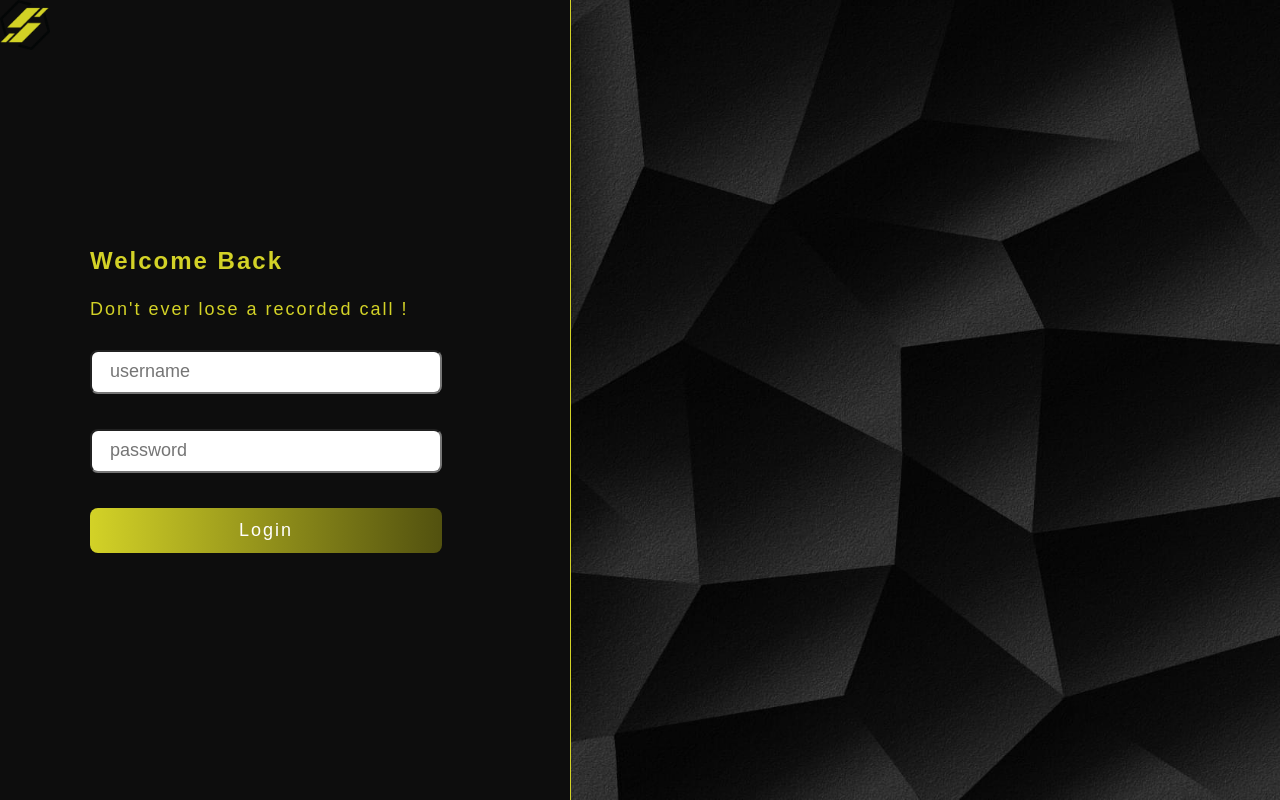
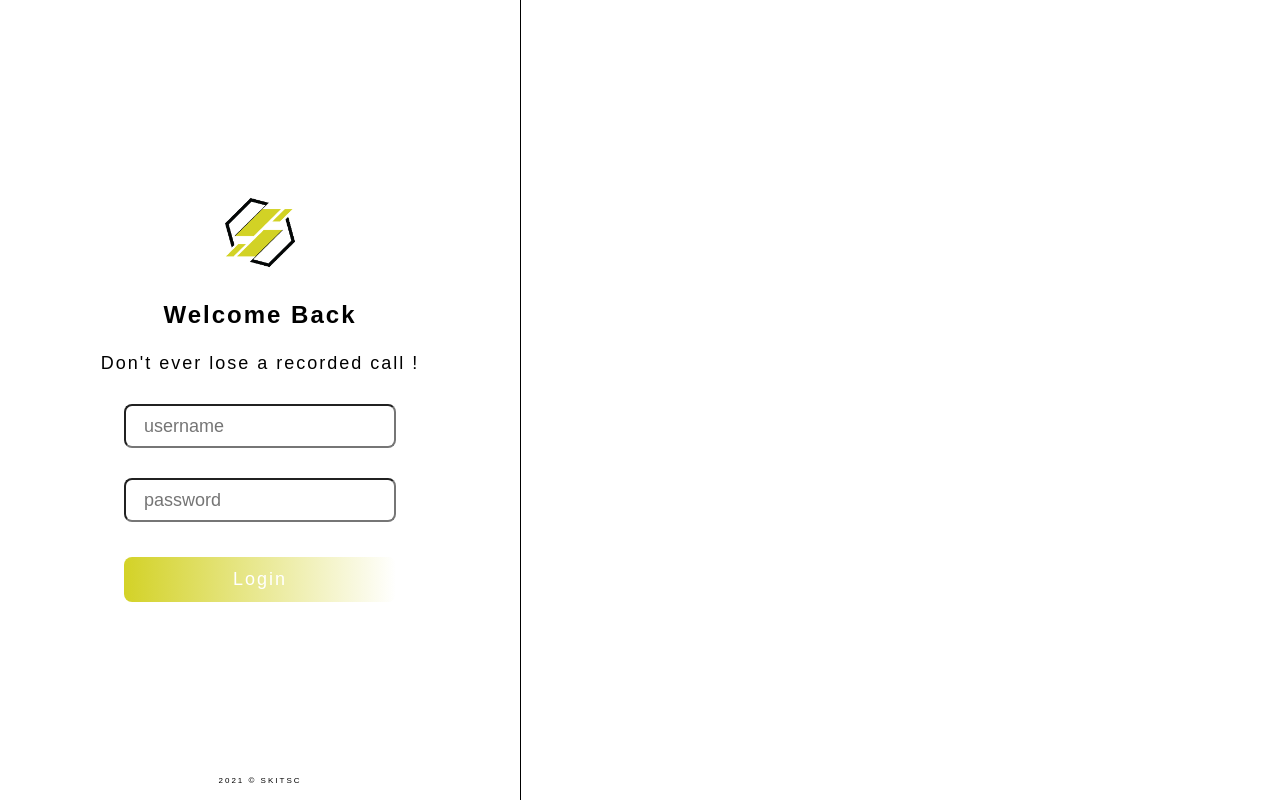
Before and after one commit to SKITSC/recall, a PHP site: page /login.php in a window 1280 px wide. Run offline with PHP 8.4, Linux system fonts and the light colour scheme; data that the repository does not hold is empty.

Commit message:
themify setup

```diff
--- a/public/scss/main.scss
+++ b/public/scss/main.scss
@@ -45,6 +45,19 @@ body {
   display: flex;
   height: 100vh;
 
+  .logo {
+
+    width: 70px;
+    padding-bottom: 30px;
+  }
+
+  .animation {
+    animation-name: move;
+    animation-duration: .4s;
+    animation-fill-mode: both;
+    animation-delay: 2s;
+  }
+
   .a1 {
     animation-delay: 2s;
   }
@@ -71,9 +84,21 @@ body {
 
   .invalid-feedback {
     color: red;
+    font-size: 12px;
+    text-align: center;
+    margin-top: 5px;
   }
 
-  @include themify($themes) {
+
+  .bottom-signature {
+    font-size:8px;
+    position: fixed;
+    bottom: 15px;
+  }
+
+
+    @include themify($themes) {
+
       background-color: themed('secondary');
       color: themed('primary');
 
@@ -88,6 +113,7 @@ body {
         animation-fill-mode: both;
         animation-delay: 1s;
         border-right: 1px solid themed('primary');
+        align-items: center;
       }
 
       .right {
@@ -101,6 +127,10 @@ body {
         background-attachment: fixed;
       }
 
+      .header {
+        text-align: center;
+      }
+
       .header > h2 {
         margin: 0;
         color: themed('primary');
@@ -110,7 +140,7 @@ body {
         font-weight: normal;
         font-size: 18px;
         color: themed('primary');
-        margin-bottom: 0px;
+        margin-bottom: 15px;
       }
 
       .form {
@@ -133,22 +163,24 @@ body {
         padding: 0 18px;
         outline: 0;
         transition: .2s;
-        margin-top: 30px;
-        margin-bottom:5px;
+        margin-top: 15px;
+        margin-bottom: 5px;
         border-radius: 8px;
         font-size: 18px;
+        color:black;
       }
 
       .form-field:focus {
         border-color: themed('primary');
+        box-shadow: 0px 0px 20px 0px themed('primary');
       }
 
       .form > .login-button {
         padding: 12px 10px;
         border: none;
-        background: linear-gradient(to right, themed('primary') 0%, darken(themed('primary'), 30%) 100%);
-        margin-top: 30px;
-        color: white;
+        background: linear-gradient(to right, themed('buttons') 0%, darken(themed('secondary'), 0%) 100%);
+        margin-top: 25px;
+        color: themed('secondary');
         font-size:18px;
         letter-spacing: 2px;
         transition: 0.2s;
@@ -160,11 +192,81 @@ body {
         box-shadow: 0px 0px 20px 0px themed('primary');
       }
 
-      .animation {
-        animation-name: move;
-        animation-duration: .4s;
-        animation-fill-mode: both;
-        animation-delay: 2s;
+      .copyright {
+        font-size: 8px;
+        color: themed('primary');
+        text-align: center;
+        margin-top:5px;
+      }
+
+      .copyright > a {
+        color: themed('primary');
+        text-decoration: none;
+        &:hover {
+          color:themed('complementary');
+        }
       }
   }
 }
+
+/* Menu */
+
+.menu-container {
+
+  .menu-nav {
+    overflow: hidden;
+  }
+
+  .menu-nav .icon {
+    display: none;
+  }
+
+  @include themify($themes) {
+
+    .menu-nav {
+      background-color: themed('primary');
+    }
+
+    .menu-nav a {
+      float: left;
+      color: themed('secondary');
+      text-align: center;
+      padding: 14px 16px;
+      text-decoration: none;
+      font-size: 17px;
+    }
+
+    .menu-nav a:hover {
+      background-color: themed('complementary');
+      color: black;
+    }
+
+    .menu-nav a.active {
+      background-color: themed('third');
+      color: red;
+    }
+  }
+
+  @media screen and (max-width: 600px) {
+    .menu-nav a:not(:first-child) {display: none;}
+    .menu-nav a.icon {
+      float: right;
+      display: block;
+    }
+  }
+
+  @media screen and (max-width: 600px) {
+    .menu-nav.responsive {position: relative;}
+    .menu-nav.responsive a.icon {
+      position: absolute;
+      right: 0;
+      top: 0;
+    }
+
+    .menu-nav.responsive a {
+      float: none;
+      display: block;
+      text-align: left;
+    }
+  }
+}
--- a/public/scss/themes.scss
+++ b/public/scss/themes.scss
@@ -1,9 +1,10 @@
 $themes: (
     skitsc-theme: (
-        primary: #d3d227,
-        secondary: #0d0d0d,
+        primary: black,
+        secondary: white,
         third: #d0d0d0,
-        complementary: #2728d3
+        buttons: #d3d227,
+        complementary: blue
     )
 );
 
--- a/templates/dashboard.twig
+++ b/templates/dashboard.twig
@@ -1,3 +1,5 @@
+{% set page = 'dashboard' %}
+
 {% extends 'layout.twig' %}
 
 {% block content %}
--- a/templates/head.twig
+++ b/templates/head.twig
@@ -9,5 +9,8 @@
     <!-- theme -->
     <link rel="stylesheet" href="static/css/main.min.css">
 
+    <!-- font-awesome -->
+    <link rel="stylesheet" href="https://cdnjs.cloudflare.com/ajax/libs/font-awesome/4.7.0/css/font-awesome.min.css">
+
     <title>Plivo Backer</title>
 </head>
--- a/templates/layout.twig
+++ b/templates/layout.twig
@@ -5,8 +5,10 @@
 
 {% include 'head.twig' %}
 
+{% set theme = 'theme-skitsc-theme' %}
+
 <!-- body -->
-<body class="skitsc-theme">
+<body class="{{ theme }}">
 
     {% include 'menu.twig' %}
 
--- a/templates/login.twig
+++ b/templates/login.twig
@@ -2,29 +2,33 @@
 <html xmlns="http://www.w3.org/1999/xhtml" lang="en">
 
 {% include 'head.twig' %}
+
 {% set theme = 'theme-skitsc-theme' %}
 
 <body class="{{ theme }}">
 
-    {{ login_err }}
-
     <div class="login-container">
-
-        <div class="logo">
-            <img width="50" src="static/img/logo.png"/>
-        </div>
         <div class="left">
+            <div class="animation a1 logo">
+                <img width="70px" src="static/img/logo.png"/>
+            </div>
             <div class="header">
             <h2 class="animation a1">Welcome Back</h2>
             <h4 class="animation a2">Don't ever lose a recorded call !</h4>
         </div>
         <form class="form" action="login.php" method="post">
             <input type="text" name="username" class="form-field animation a3" value="{{ username }}" placeholder="username">
-            <span class="invalid-feedback animation a4">{{ username_err }}</span>
+            <span class="invalid-feedback animation a6">{{ login_err }}</span>
+            <span class="invalid-feedback animation a6">{{ username_err }}</span>
             <input type="password" class="form-field animation a4" name="password" placeholder="password">
             <span class="invalid-feedback animation a4">{{ password_err }}</span>
-            <input class="login-button animation a4" type="submit" value="Login">
+            <input class="login-button animation a6" type="submit" value="Login">
         </form>
+        <div class="animation a4 bottom-signature">
+            <div class="animation a4 copyright">
+                <a href="https://skitsc.com"><span>{{ 'now' | date('Y') }} © SKITSC</span></a>
+            </div>
+        </div>
   </div>
 
   <div class="right"></div>
--- a/templates/recordings.twig
+++ b/templates/recordings.twig
@@ -1,3 +1,5 @@
+{% set page = 'recordings' %}
+
 {% extends 'layout.twig' %}
 
 {% block content %}
--- a/templates/users.twig
+++ b/templates/users.twig
@@ -1,3 +1,5 @@
+{% set page = 'users' %}
+
 {% extends 'layout.twig' %}
 
 {% block content %}
```
Also changed, not shown: public/js/main.js (+15 -2 lines), src/static/js/main.min.js (+2 -2 lines), templates/menu.twig (+11 -5 lines), public/img/bg.jpg, src/static/css/main.min.css, src/static/img/bg.jpg.
